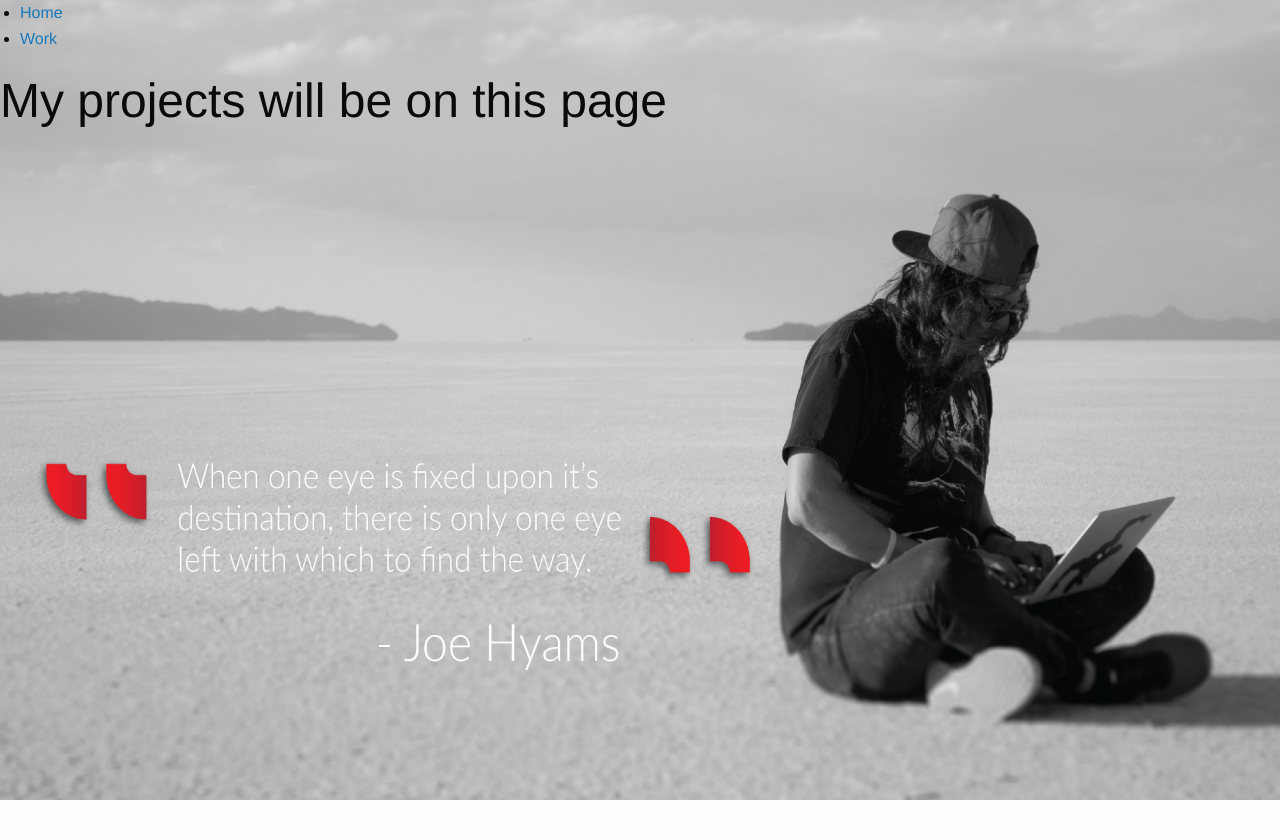
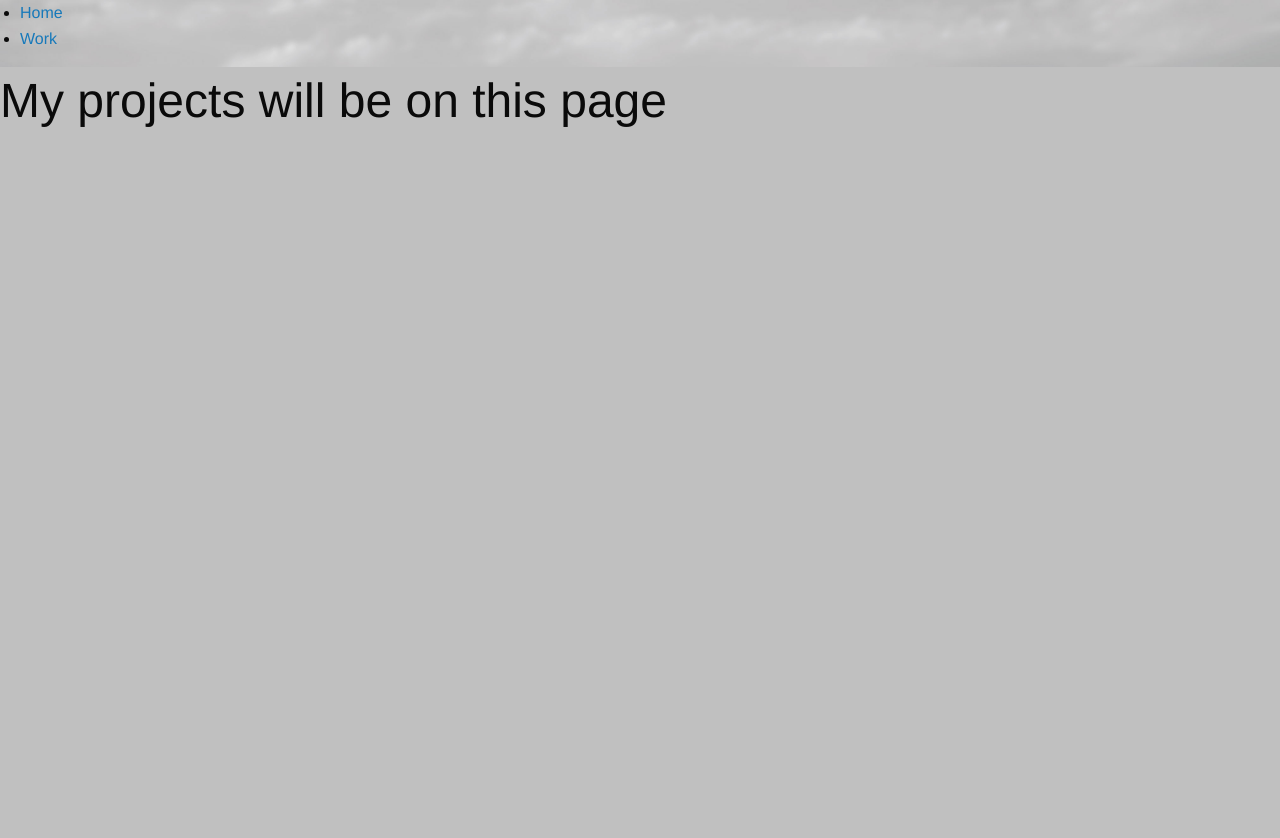
Before and after one commit to SmellBells/New-Portfolio, a React app: page /work in a window 1280 px wide. Before the commit the page ends 800 px from the top, so only its background shows below. Built offline with nearby package versions, Linux system fonts and the light colour scheme.

Commit message:
added a background color to work for testing purposes

```diff
--- a/js/components/work/WorkPage.js
+++ b/js/components/work/WorkPage.js
@@ -3,7 +3,7 @@ import React from 'react';
 class WorkPage extends React.Component {
     render() {
         return (
-            <div>
+            <div className="otherPagescontainer">
                 <h1>My projects will be on this page</h1>
             </div>
         );
--- a/stylesheets/style.scss
+++ b/stylesheets/style.scss
@@ -10,3 +10,10 @@
   background-size: 100% 100%;
 
 }
+
+.otherPagescontainer {
+  background-color: silver;
+  height: 100%;
+  height: 100vh;
+  width: 100%;
+}
```
